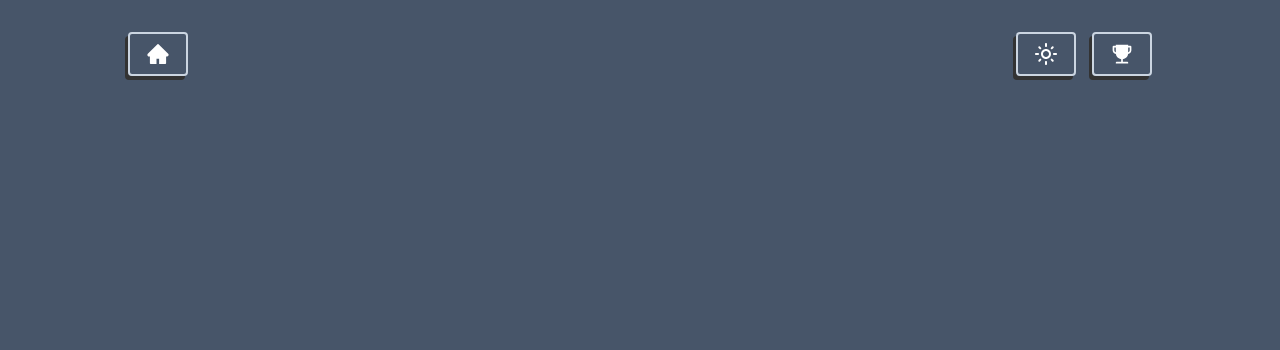
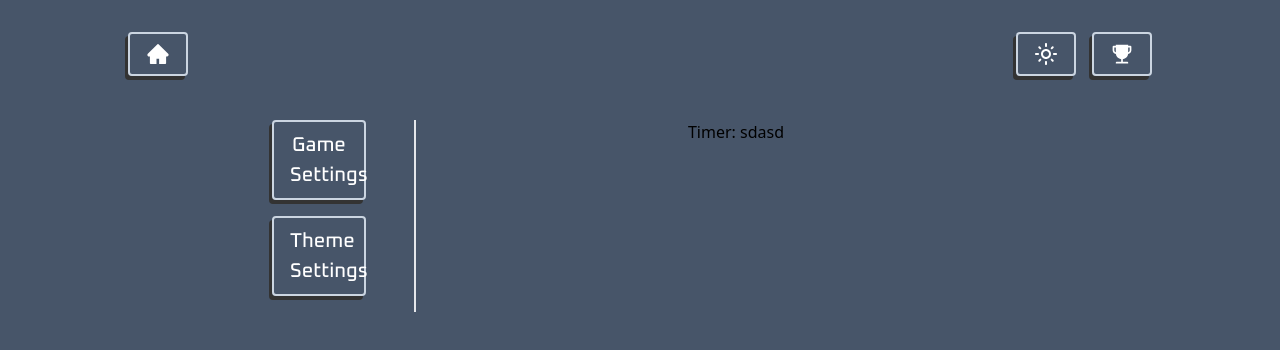
Before and after one commit to diogodeese/Key-Killer, a React (Vite) app: page /settings in a window 1280 px wide. Shown: the top 350 px of the page. Built offline with nearby package versions, Linux system fonts and the light colour scheme.

Commit message:
feat: create settings page

```diff
--- a/src/components/Nav.tsx
+++ b/src/components/Nav.tsx
@@ -9,7 +9,16 @@ function Nav() {
   return (
     <div className="w-screen flex">
       <div className="w-1/2 ml-[10%] text-left">
-        {location.pathname === '/' ? (
+        {location.pathname === '/settings' ? (
+          <button
+            className="button"
+            onClick={() => {
+              navigate('/');
+            }}
+          >
+            <AiFillHome className="text-2xl" />
+          </button>
+        ) : (
           <button
             className="button"
             onClick={() => {
@@ -18,7 +27,13 @@ function Nav() {
           >
             <AiFillSetting className="text-2xl" />
           </button>
-        ) : (
+        )}
+      </div>
+      <div className="w-1/2 mr-[10%] text-right space-x-4">
+        <button className="button">
+          <MdOutlineLightMode className="text-2xl" />
+        </button>
+        {location.pathname === '/ranking' ? (
           <button
             className="button"
             onClick={() => {
@@ -27,15 +42,16 @@ function Nav() {
           >
             <AiFillHome className="text-2xl" />
           </button>
+        ) : (
+          <button
+            className="button"
+            onClick={() => {
+              navigate('/ranking');
+            }}
+          >
+            <AiFillTrophy className="text-2xl" />
+          </button>
         )}
-      </div>
-      <div className="w-1/2 mr-[10%] text-right space-x-4">
-        <button className="button">
-          <MdOutlineLightMode className="text-2xl" />
-        </button>
-        <button className="button">
-          <AiFillTrophy className="text-2xl" />
-        </button>
       </div>
     </div>
   );
--- /dev/null
+++ b/src/components/Settings.tsx
@@ -0,0 +1,13 @@
+function Settings() {
+  return (
+    <div className="flex justify-center w-screen">
+      <div className="flex flex-col w-[15%] text-center border-r-2 px-12">
+        <button className="button mb-4">Game Settings</button>
+        <button className="button mb-4">Theme Settings</button>
+      </div>
+      <div className="w-[50%] text-center">Timer: sdasd</div>
+    </div>
+  );
+}
+
+export default Settings;
--- a/src/pages/SettingsPage.tsx
+++ b/src/pages/SettingsPage.tsx
@@ -1,4 +1,5 @@
 import Nav from '../components/Nav';
+import Settings from '../components/Settings';
 
 function SettingsPage() {
   return (
@@ -6,6 +7,9 @@ function SettingsPage() {
       <div className="absolute top-8">
         <Nav />
       </div>
+      <div className="absolute top-[15%]">
+        <Settings />
+      </div>
     </div>
   );
 }
```
